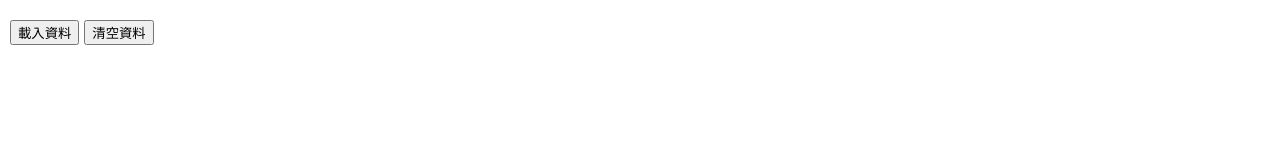
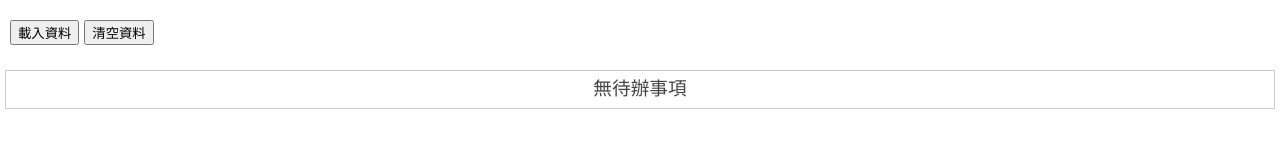
Before and after one commit to Oliver721003/angular-todo-project, an Angular app: page / in a window 1280 px wide. Shown: the top 160 px of the page. Built offline with nearby package versions, Linux system fonts and the light colour scheme.

Commit message:
feat: 結構型指令 ngIf - 利用 *ngIf 指令顯示無任何待辦事項訊息

```diff
--- a/src/app/task/task-list/task-list.component.html
+++ b/src/app/task/task-list/task-list.component.html
@@ -1 +1,4 @@
-<app-task *ngFor="let task of tasks; let odd = odd" [class.odd]="odd" [subject]="task.subject" [(state)]="task.state"></app-task>
+<div class="data-empty" *ngIf="tasks.length === 0">無待辦事項</div>
+<div *ngIf="tasks.length !== 0">
+  <app-task *ngFor="let task of tasks; let odd = odd" [class.odd]="odd" [subject]="task.subject" [(state)]="task.state"></app-task>
+</div>
```
